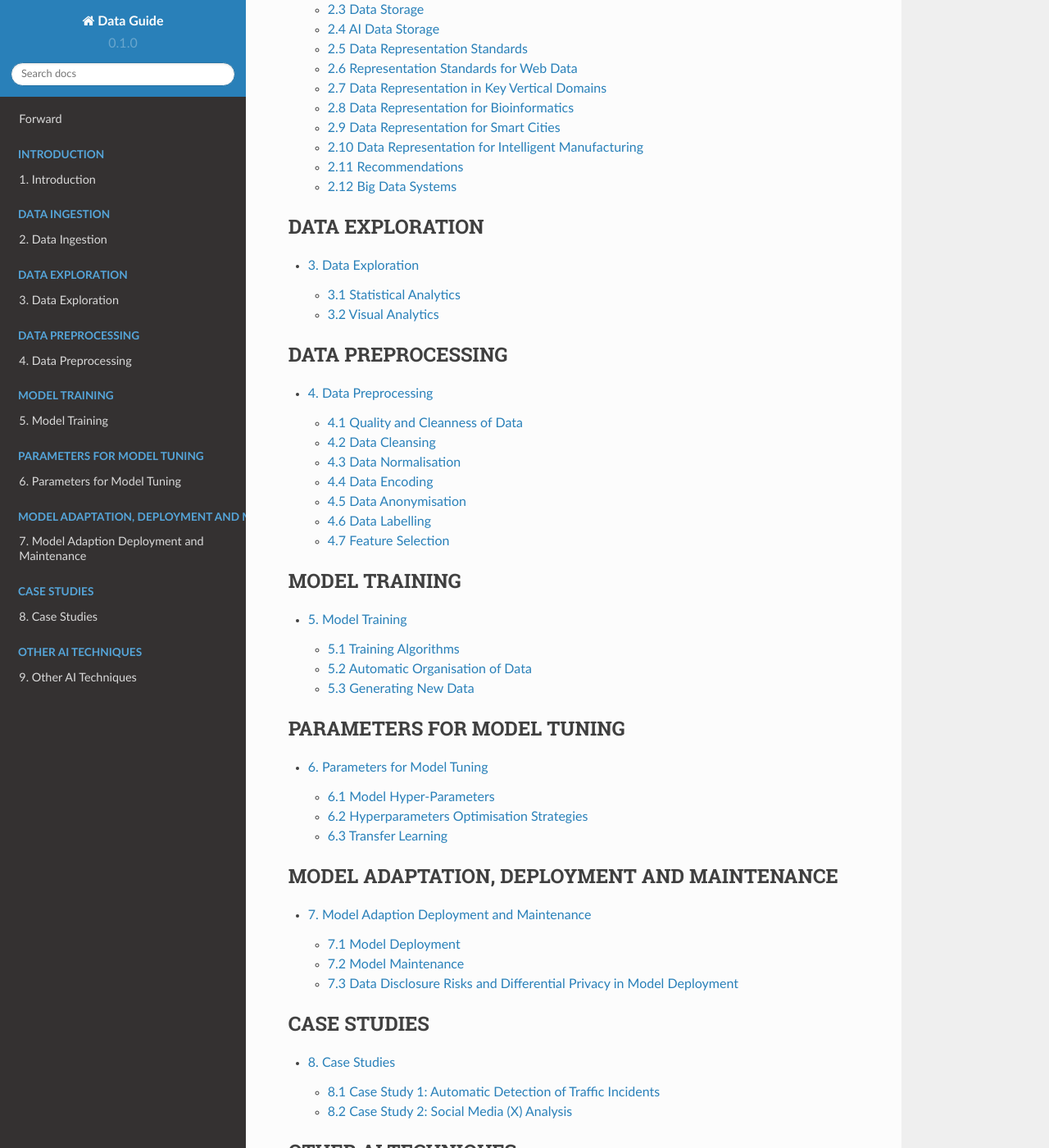
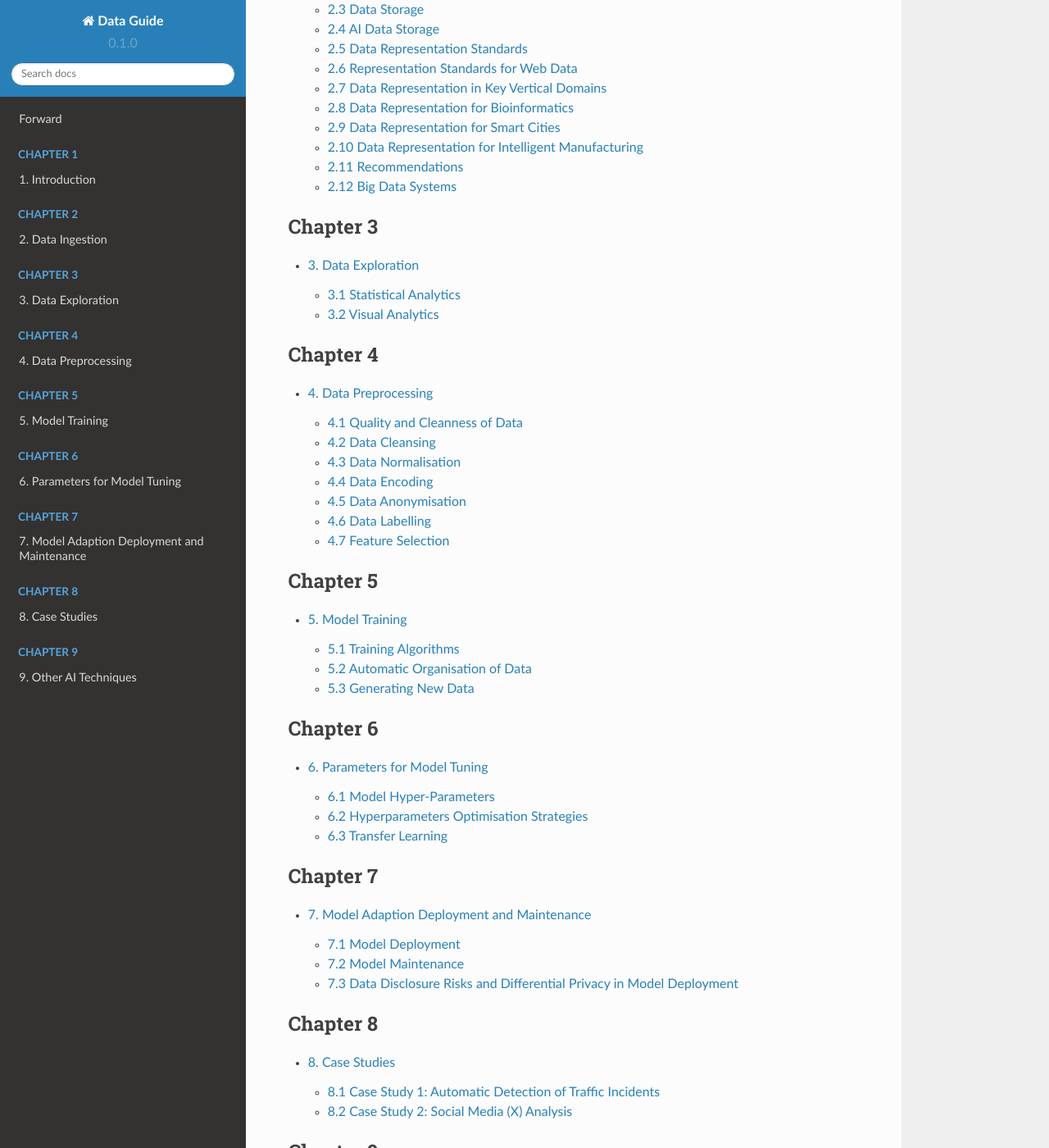
Before and after one commit to Musab0/DataGuide, a Sphinx documentation site: the page built from docs/source/index.rst, in a window 1280 px wide and 1400 px high, scrolled down 1223 px. Shown: the whole window at 82% size. Built offline with Sphinx 7.4.7 and the Read the Docs theme 2.0.0, drawn with Linux system fonts in a browser that asks for light colours; pages that are not in the unit, such as notebooks, are missing from menus; some of the changed text lies outside the part shown.

Commit message:
Update index.rst

```diff
--- a/docs/source/index.rst
+++ b/docs/source/index.rst
@@ -35,7 +35,7 @@ Contents
    forward
 
 .. toctree::
-   :caption: INTRODUCTION
+   :caption: Chapter 1
    :maxdepth: 2
 
    introduction
@@ -44,49 +44,49 @@ Contents
    introduction/Data Exploration
 
 .. toctree::
-   :caption: DATA INGESTION
+   :caption: Chapter 2
    :maxdepth: 2
 
    data-ingestion
 
 .. toctree::
-   :caption: DATA EXPLORATION
+   :caption: Chapter 3
    :maxdepth: 2
 
    data-exploration
 
 .. toctree::
-   :caption: DATA PREPROCESSING
+   :caption: Chapter 4
    :maxdepth: 2
 
    data-preprocessing
 
 .. toctree::
-   :caption: MODEL TRAINING
+   :caption: Chapter 5
    :maxdepth: 2
 
    model-training
 
 .. toctree::
-   :caption: PARAMETERS FOR MODEL TUNING
+   :caption: Chapter 6
    :maxdepth: 2
 
    parameters-for-model-tuning
 
 .. toctree::
-   :caption: MODEL ADAPTATION, DEPLOYMENT AND MAINTENANCE
+   :caption: Chapter 7
    :maxdepth: 2
 
    model-adaption-deployment-and-maintenance
 
 .. toctree::
-   :caption: CASE STUDIES
+   :caption: Chapter 8
    :maxdepth: 2
 
    case-studies
 
 .. toctree::
-   :caption: OTHER AI TECHNIQUES
+   :caption: Chapter 9
    :maxdepth: 2
 
    other-ai-techniques
```
